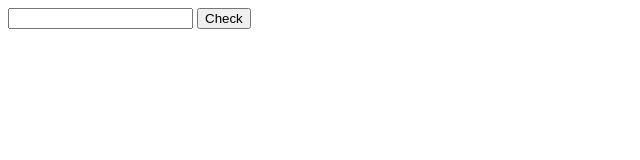
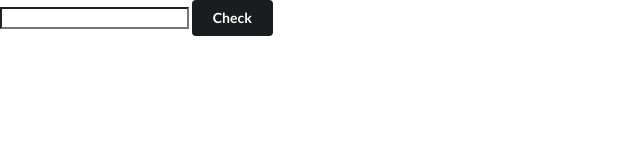
Before and after one commit to clalil/FizzBuzz_JS, a website: page src/index.html in a window 1280 px wide. Shown: the whole page, without its empty margins (0-640 px from the left). Drawn offline with nearby package versions, Linux system fonts and the light colour scheme.

Commit message:
Add styling to button, all tests are green.

```diff
--- a/src/index.html
+++ b/src/index.html
@@ -4,12 +4,13 @@
     <meta charset="UTF-8">
     <meta name="viewport" content="width=device-width, initial-scale=1.0">
     <meta http-equiv="X-UA-Compatible" content="ie=edge">
+    <link rel="stylesheet" href="https://cdnjs.cloudflare.com/ajax/libs/semantic-ui/2.4.1/semantic.min.css">
     <title>My FizzBuzz kata using Javascript</title>
 </head>
 <body>
 
     <input type="text" id="value">
-    <input type="submit" value="Check" id="button">
+    <input type="submit" value="Check" id="button" class="ui secondary button">
     <div id="display_answer"></div>
 
     <script src="js/fizzbuzz.js"></script>
```
Also changed, not shown: README.md.
